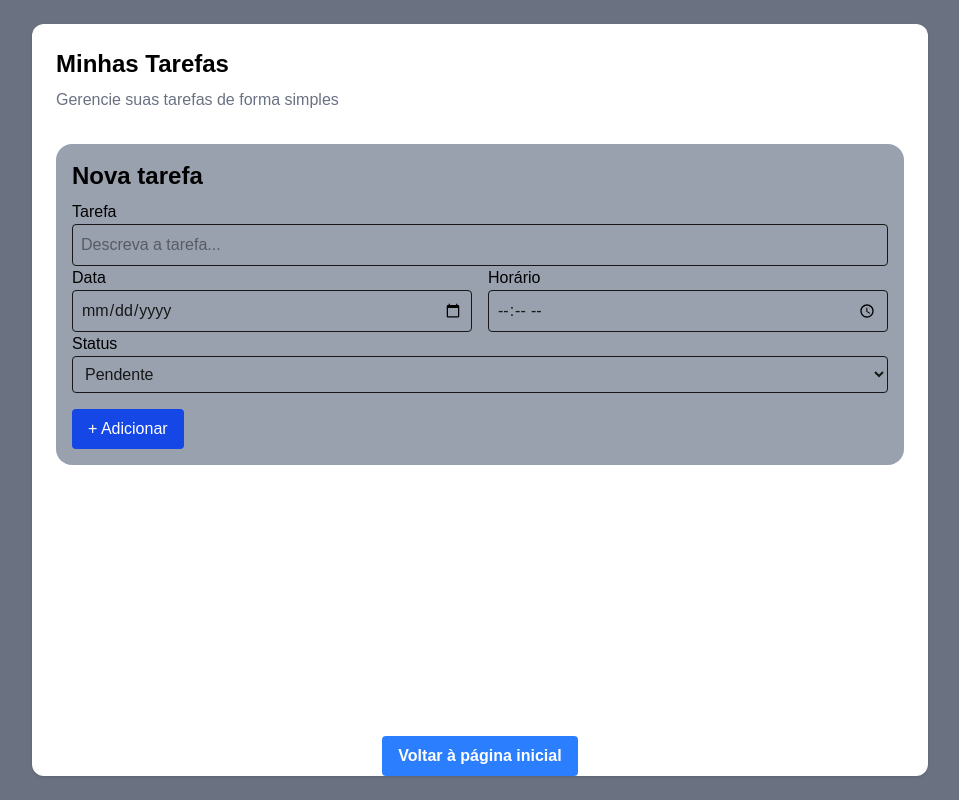
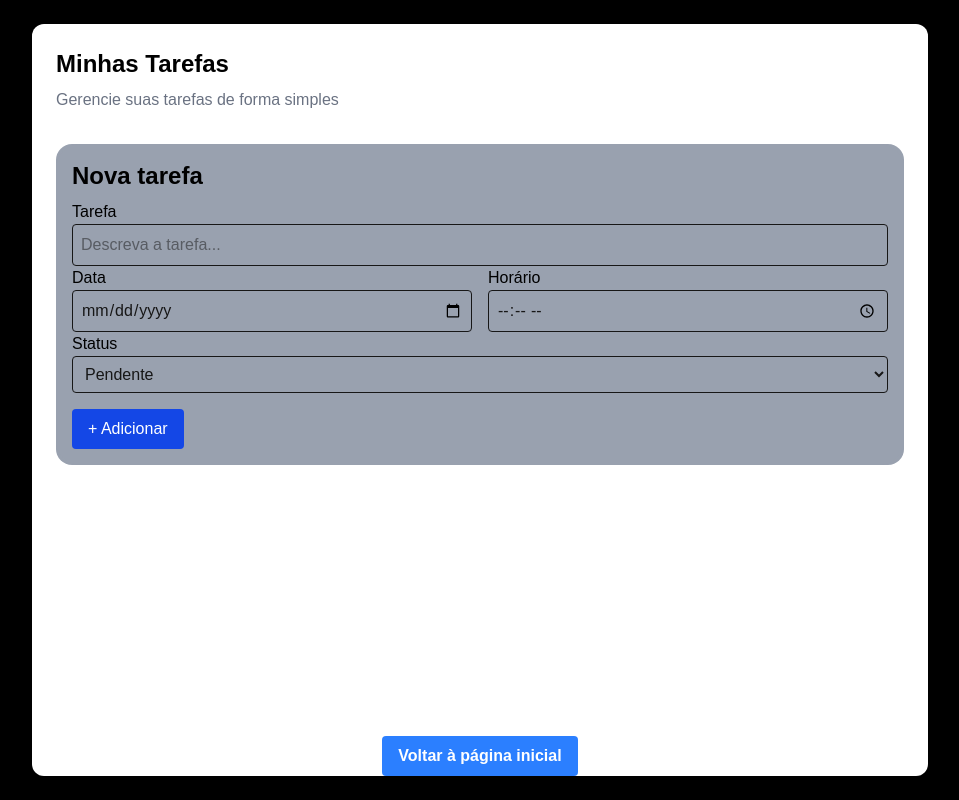
Before and after one commit to analuizast1212-crypto/aplicativosSenacWeb, a Next.js app: page /tarefas in a window 1280 px wide. Shown: the whole page, without its empty margins (160-1119 px from the left). Built offline with nearby package versions, Linux system fonts and the light colour scheme.

Commit message:
Add files via upload

```diff
--- a/app/tarefas/page.js
+++ b/app/tarefas/page.js
@@ -65,7 +65,7 @@ export default function Home() {
   }
 
   return (
-    <main className="min-h-screen bg-gray-500 p-6 flex justify-center">
+    <main className="min-h-screen bg-black p-6 flex justify-center">
       <div className="w-full max-w-4xl bg-white p-6 rounded-xl shadow">
 
         {/* Título */}
```
